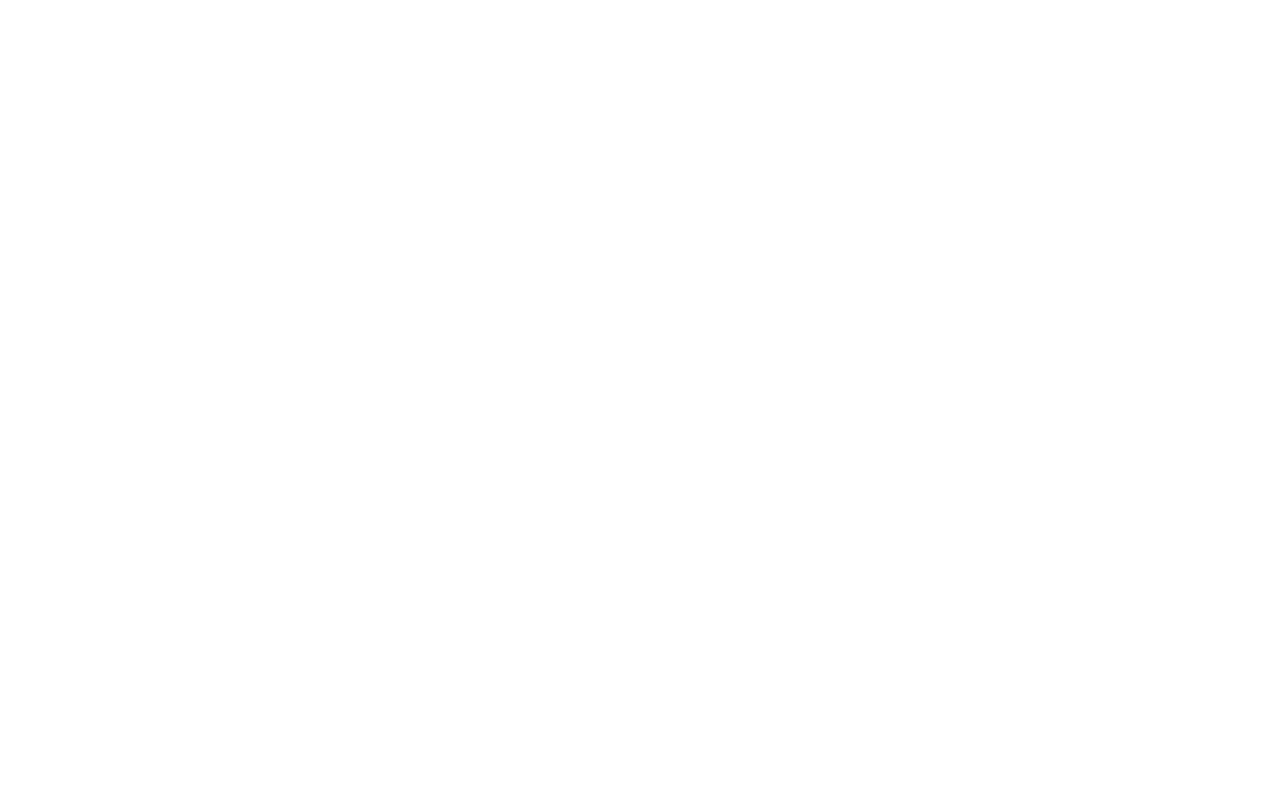
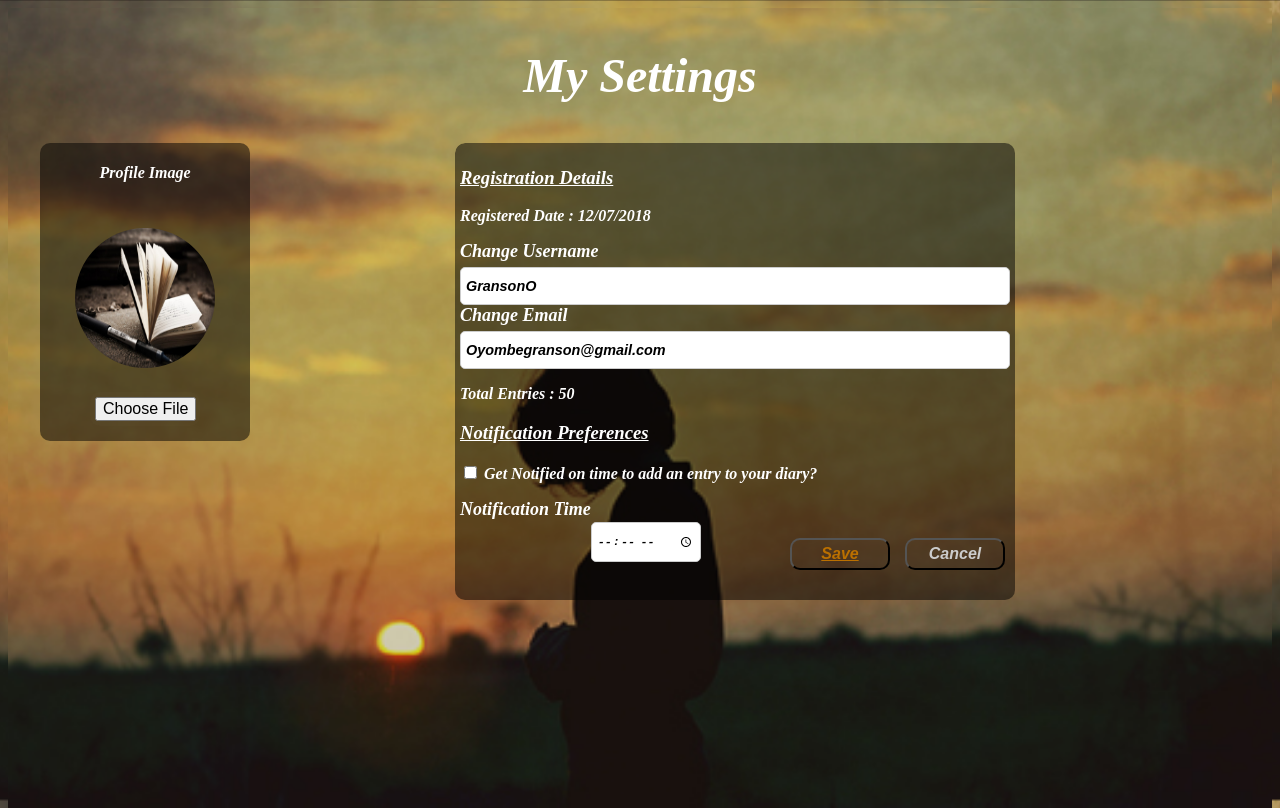
Before and after one commit to GransonO/My_Diary, a plain HTML site: page UI/settings.html in a window 1280 px wide. Drawn offline with Linux system fonts and the light colour scheme.

Commit message:
ft-Created the setting.html-159070461

```diff
--- a/UI/settings.html
+++ b/UI/settings.html
@@ -0,0 +1,53 @@
+<!DOCTYPE html>
+<html>
+    <head>
+        <title>My Diary</title>
+        <link href="../css/style.css" rel="stylesheet" type="text/css"/>
+    </head>
+    <body>
+        <header>
+            <h1>My Settings</h1>
+        </header>
+        <div class="home_contents">
+            <div class="navigation_panel">
+            <!--The logged in user details displayed here -->
+            <p>Profile Image</p>
+                <img class="circular_image" src="../images/book.jpg" alt="Profile Image" width="140" height="140">
+                <input type="file" value="upload Image" class="rounded_btn">
+
+            </div>
+
+            <div class="settings">
+                <!--List of all Diary entries-->
+                <div class="articles">
+                        <h3> <u>Registration Details</u> </h3>
+                        <p>Registered Date : 12/07/2018</p>
+
+                        <label for="username">Change Username</label>
+                        <input type="text" name="" value="GransonO">
+
+                        <label for="email">Change Email</label>
+                        <input type="email" name="" value="Oyombegranson@gmail.com">
+
+                        <p>Total Entries : 50</p>
+
+                        <h3> <u>Notification Preferences</u> </h3>
+                        <p> <input type="checkbox"> Get Notified on time to add an entry to your diary? </p>
+
+                        <label for="Notice">Notification Time</label>
+                        <br>
+                        <input type="time" name="notice_time" id="notice_time" placeholder="Enter time to be notified.">
+
+                       <div class="actions" style="text-align: right;">
+                        <p>
+                         <button class="rounded_btn" style="float: left;"> <a href="#"> Save </a></button>
+                         <button class="logout_btn" style="float: right;"> Cancel </button>
+                     </p>
+                </div>
+
+            </div>
+            </div>
+        </div>
+
+    </body>
+</html>
--- a/css/style.css
+++ b/css/style.css
@@ -44,11 +44,12 @@ label{
 }
 
 /*Design for input types*/
-input[type=text],input[type=password], input[type=email], select {
+input[type=text],input[type=password], input[type=email] {
     width: 100%;
     margin-top: 5px;
     padding: 10px 5px;
     display: inline-block;
+    font-weight: bold;
     font-size: 0.9em;
     font-style: oblique;
     border: 1px solid #ccc;
@@ -217,3 +218,34 @@ textarea {
     border-radius: 4px;
     box-sizing: border-box;
 }
+
+.settings{
+    width: 770px;
+    height: 600px;
+    margin-right: 15px;
+    border-radius: 10px;
+    float: right;
+    overflow-y: auto;
+}
+
+.settings .articles{
+    width: 550px;
+    padding: 5px;
+    background-color: rgba(0, 0, 0, 0.5);
+    border-radius: 10px;
+    float: left;
+    margin-bottom: 10px;
+    text-align: left;
+}
+/*Design for input types*/
+input[type=time] {
+    width: 20%;
+    margin-top: 5px;
+    padding: 10px 5px;
+    font-weight: bold;
+    font-size: 0.9em;
+    font-style: oblique;
+    border: 1px solid #ccc;
+    border-radius: 5px;
+    box-sizing: border-box;
+}
```
